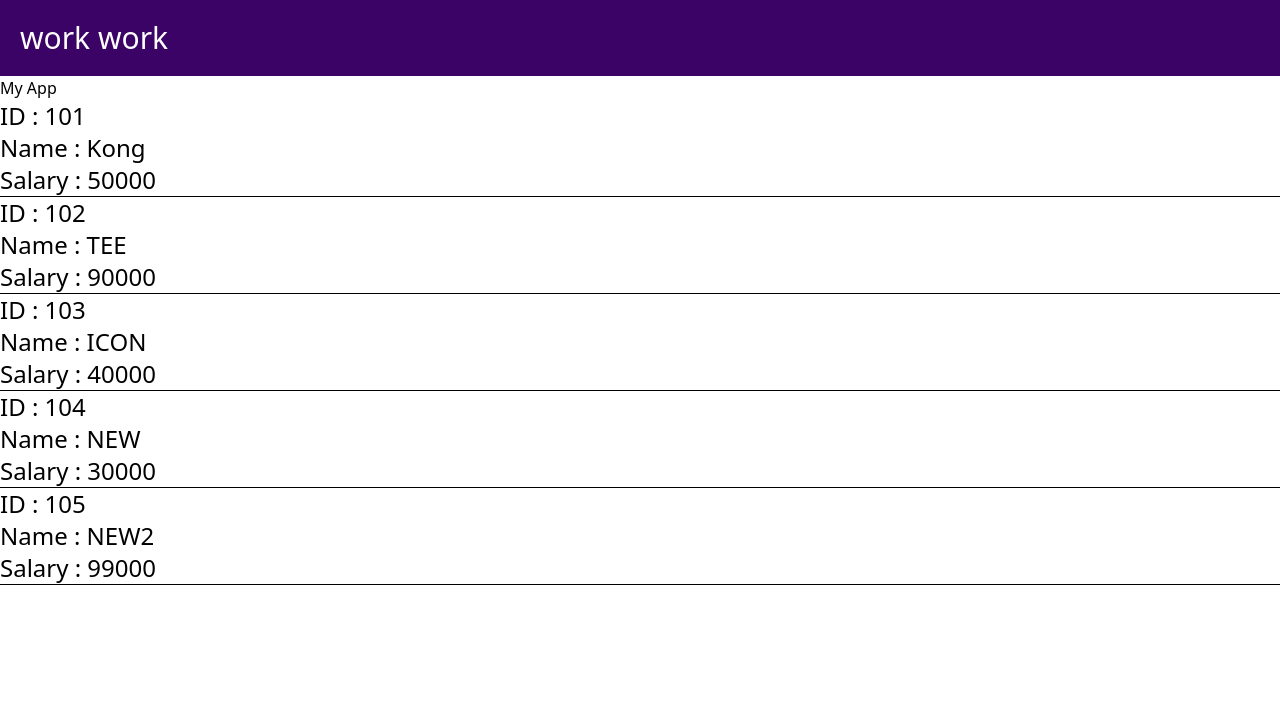
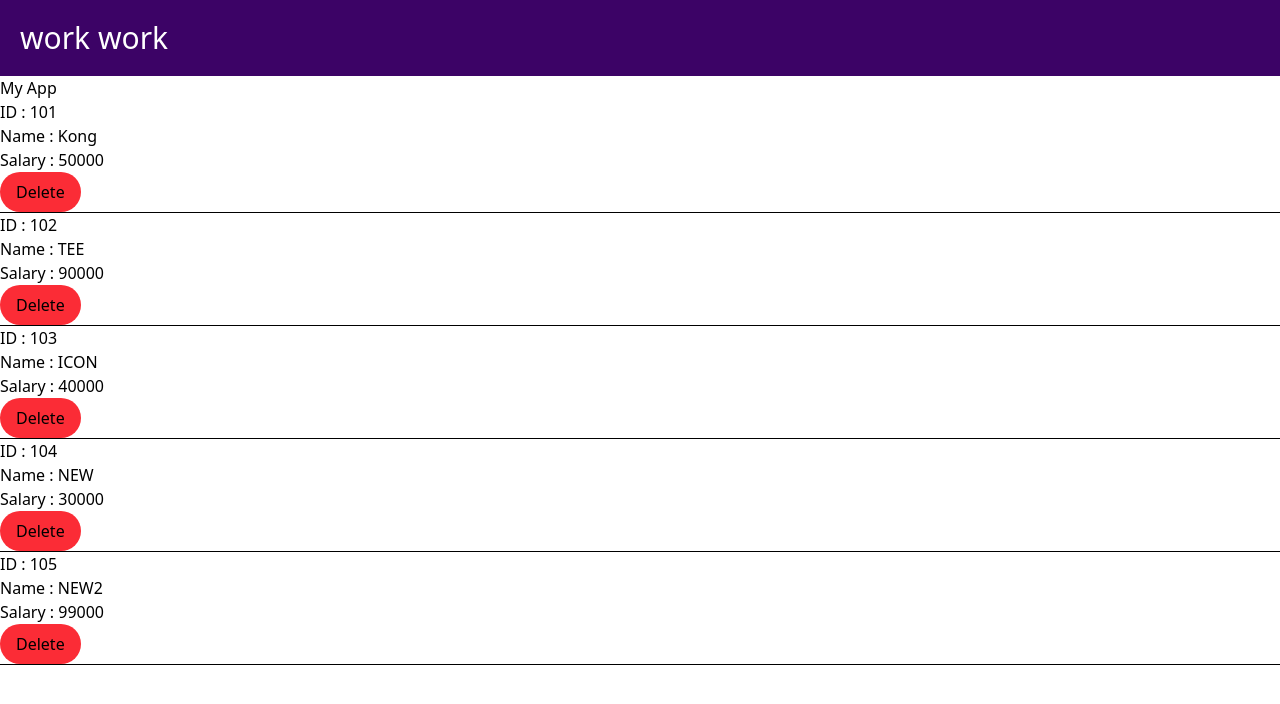
Before and after one commit to chanphiw/learn-angular20, an Angular app: page / in a window 1280 px wide. Shown: the top 704 px of the page. Built offline with nearby package versions, Linux system fonts and the light colour scheme.

Commit message:
emit send from child to parent for delete

```diff
--- a/src/app/app.html
+++ b/src/app/app.html
@@ -1,11 +1,7 @@
 <app-header title="My App"></app-header>
-<!-- <app-item [id]="data[0].id" [name]="data[0].name" [salary]="data[0].salary"></app-item>
-<app-item [id]="data[1].id" [name]="data[1].name" [salary]="data[1].salary"></app-item>
-<app-item [id]="data[2].id" [name]="data[2].name" [salary]="data[2].salary"></app-item>
-<app-item [id]="data[3].id" [name]="data[3].name" [salary]="data[3].salary"></app-item> -->
 
 @for (emp of data; track emp.id) {
-<app-item [id]="emp.id" [name]="emp.name" [salary]="emp.salary"></app-item>
+<app-item [id]="emp.id" [name]="emp.name" [salary]="emp.salary" (onDelete)="removeDataById($event)"></app-item>
 }@empty {
 <p class="text-2xl">No data available</p>
 }
--- a/src/app/app.ts
+++ b/src/app/app.ts
@@ -22,4 +22,11 @@ export class App {
 
   ]
 
+  removeDataById(id: number) {
+    this.data = this.data.filter((emp) => emp.id !== id);
+    console.log(`Item with ID ${id} removed.`);
+    alert(`Item with ID ${id} has been removed.`);
+
+  }
+
 }
--- a/src/app/item/item.html
+++ b/src/app/item/item.html
@@ -1,4 +1,6 @@
-<p class="text-2xl">ID : {{id()}}</p>
-<p class="text-2xl">Name : {{name()}}</p>
-<p class="text-2xl">Salary : {{salary()}}</p>
+<h2>ID : {{id()}}</h2>
+<h2>Name : {{name()}}</h2>
+<h2>Salary : {{salary()}}</h2>
+
+<button (click)="deleteItem()" class="bg-red-500 px-4 py-2 rounded-3xl">Delete</button>
 <hr>
--- a/src/app/item/item.ts
+++ b/src/app/item/item.ts
@@ -1,5 +1,5 @@
 import { Component } from '@angular/core';
-import { input } from '@angular/core';
+import { input,output } from '@angular/core';
 
 @Component({
   selector: 'app-item',
@@ -9,8 +9,16 @@ import { input } from '@angular/core';
 })
 export class Item {
 
-  id=input.required<number>();
-  name=input.required<string>();
-  salary=input.required<number>();
+  id = input.required<number>();
+  name = input<string>();
+  salary = input<number>();
+  onDelete = output<number>();
 
+  deleteItem(){
+    if (confirm(`Are you sure you want to delete ${this.id()}?`)) {
+      console.log(`Deleting item with ID: ${this.id()}`);
+      // Emit the id to the parent component for deletion
+      this.onDelete.emit(this.id());
+    }
+  }
 }
```
Also changed, not shown: postcss.config.js (added), tailwind.config.js (added).
